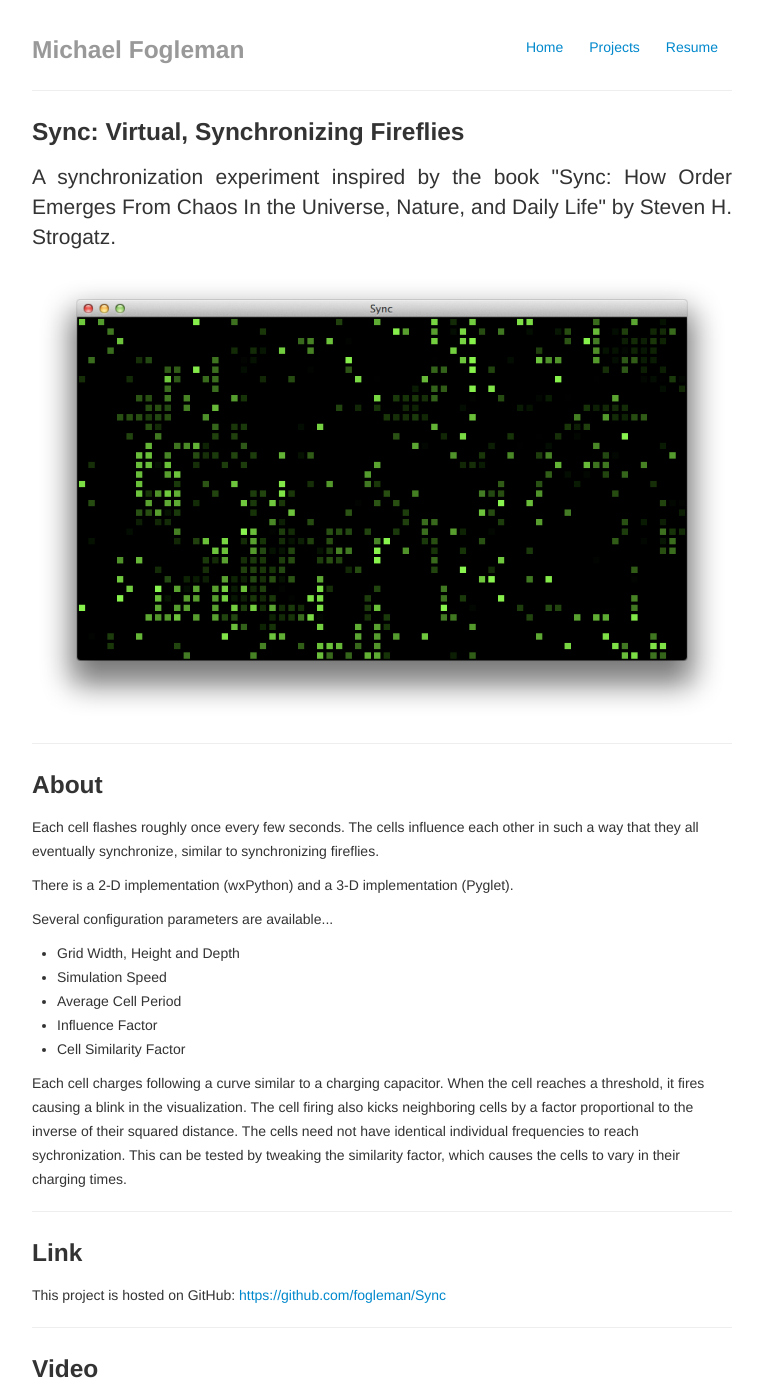
After one commit to fogleman/OldWebsite, a Python web app: template www/templates/sync.html in a window 1280 px wide. The commit adds this page. Shown: the top 1396 px of the page, without its empty margins (258-1021 px from the left). Run offline with Jinja, Linux system fonts and the light colour scheme; the template is opened without the code that fills it, so the values that code supplies are empty; some libraries are stand-ins or nearby versions.

Commit message:
added sync page

```diff
--- /dev/null
+++ b/www/templates/sync.html
@@ -0,0 +1,32 @@
+{% extends "base.html" %}
+
+{% block content %}
+    <h3>Sync: Virtual, Synchronizing Fireflies</h3>
+    <p class="lead" style="text-align: justify;">
+        A synchronization experiment inspired by the book "Sync: How Order Emerges From Chaos In the Universe, Nature, and Daily Life" by Steven H. Strogatz.
+    </p>
+    <div style="text-align: center;">
+        <img src="{{ static('img/sync1.png') }}">
+    </div>
+    <hr>
+    <h3>About</h3>
+    <p>Each cell flashes roughly once every few seconds. The cells influence each other in such a way that they all eventually synchronize, similar to synchronizing fireflies.</p>
+    <p>There is a 2-D implementation (wxPython) and a 3-D implementation (Pyglet).</p>
+    <p>Several configuration parameters are available...</p>
+    <ul>
+        <li>Grid Width, Height and Depth</li>
+        <li>Simulation Speed</li>
+        <li>Average Cell Period</li>
+        <li>Influence Factor</li>
+        <li>Cell Similarity Factor</li>
+    </ul>
+    <p>Each cell charges following a curve similar to a charging capacitor. When the cell reaches a threshold, it fires causing a blink in the visualization. The cell firing also kicks neighboring cells by a factor proportional to the inverse of their squared distance. The cells need not have identical individual frequencies to reach sychronization. This can be tested by tweaking the similarity factor, which causes the cells to vary in their charging times.</p>
+    <hr>
+    <h3>Link</h3>
+    <p>This project is hosted on GitHub: <a href="https://github.com/fogleman/Sync">https://github.com/fogleman/Sync</a></p>
+    <hr>
+    <h3>Video</h3>
+    <div class="" style="text-align: center;">
+        <iframe title="YouTube video player" width="600" height="365" src="http://www.youtube.com/embed/1G6GHQ-EbJI" frameborder="0" allowfullscreen></iframe>
+    </div>
+{% endblock %}
--- a/www/views.py
+++ b/www/views.py
@@ -51,3 +51,7 @@ def dcpu():
 @app.route('/ricochet/')
 def ricochet():
     return render_template('ricochet.html')
+
+@app.route('/sync/')
+def sync():
+    return render_template('sync.html')
```
Also changed, not shown: www/templates/projects.html (+7 -8 lines), www/static/img/sync.png (added), www/static/img/sync1.png (added).
